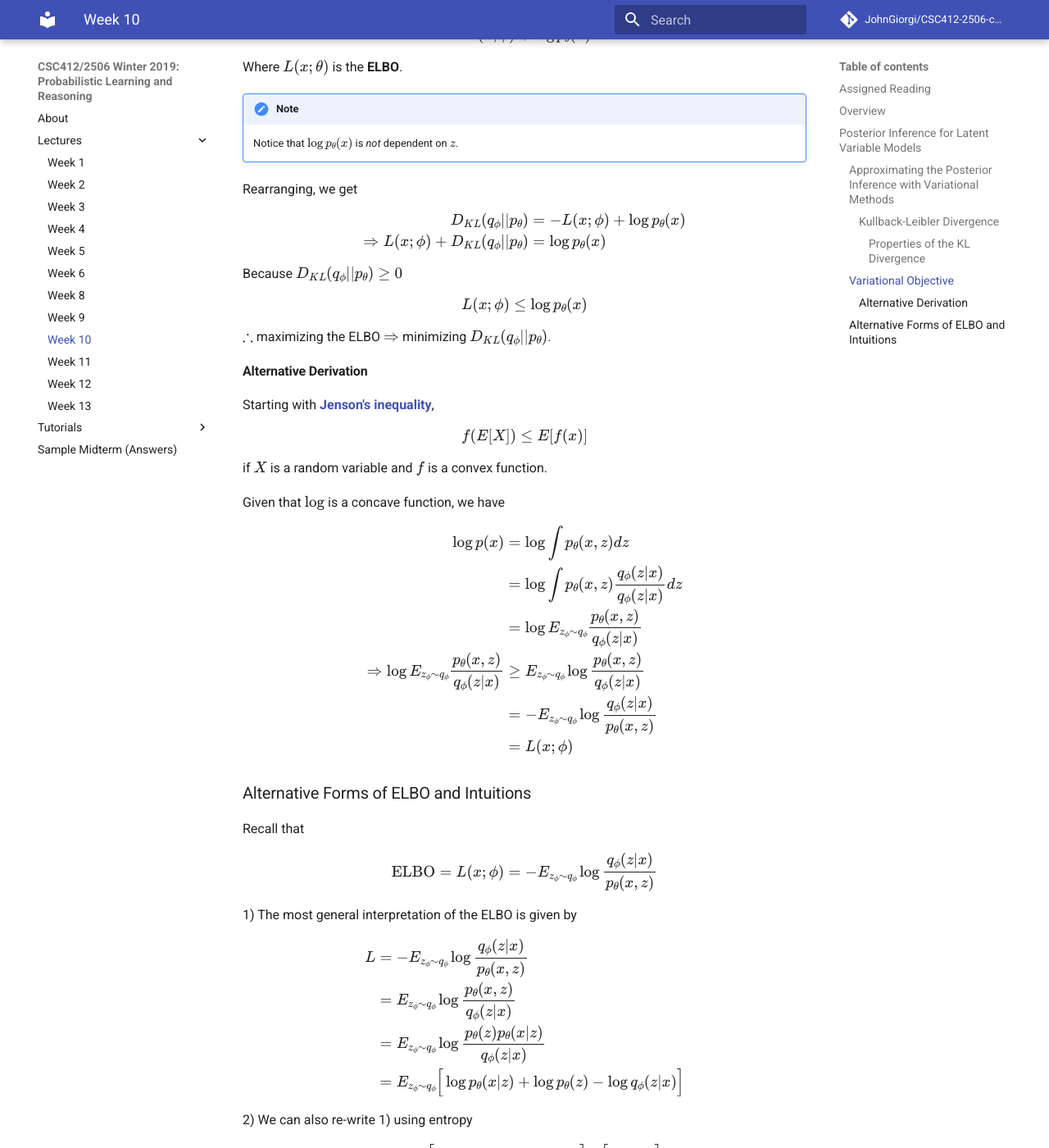
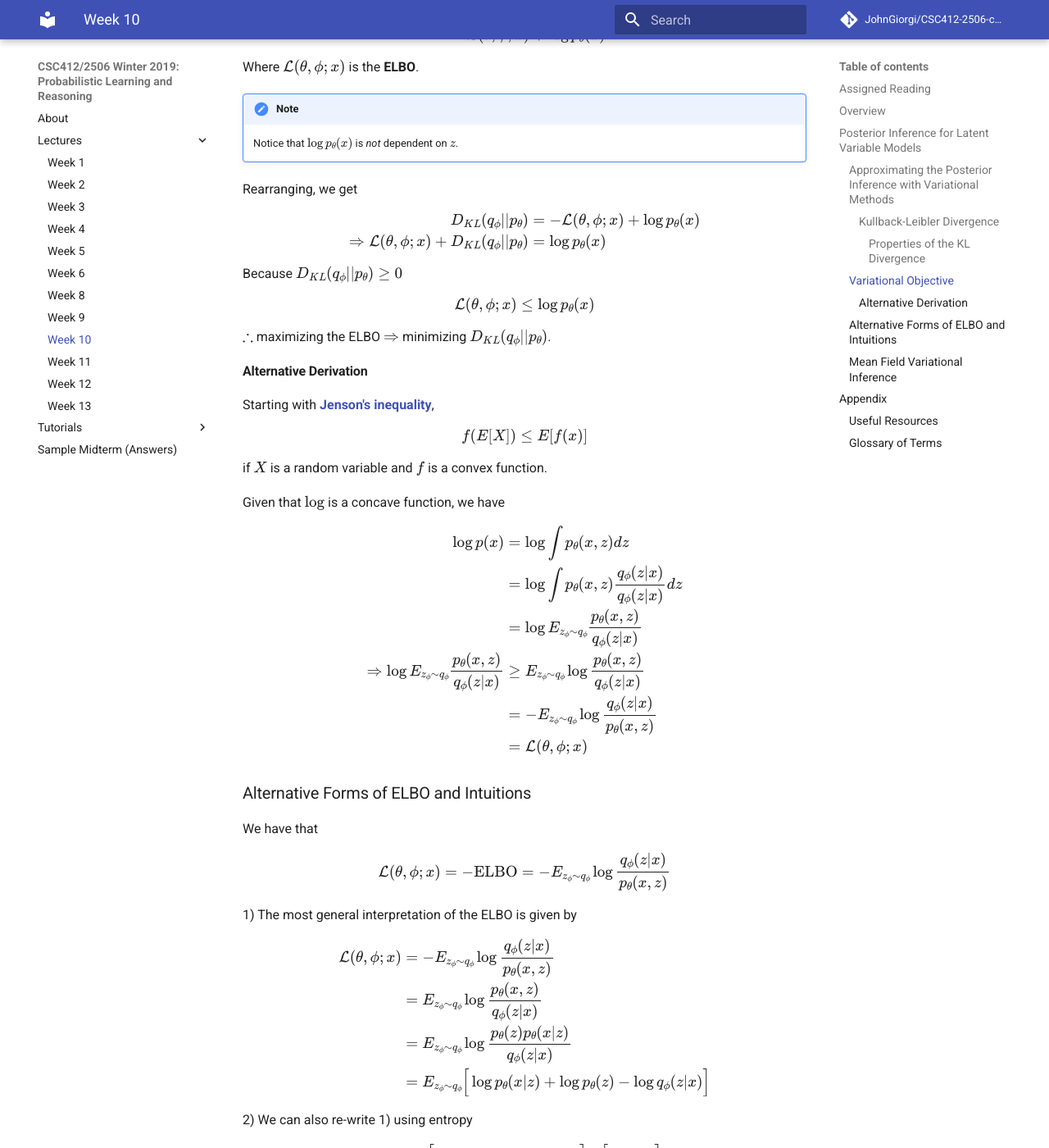
Before and after one commit to JohnGiorgi/CSC412-2506-course-notes, an MkDocs documentation site: the page built from docs/lectures/week_10.md, in a window 1280 px wide and 1400 px high, scrolled down 3252 px. Shown: the whole window at 82% size. Built offline with MkDocs 1.6.1 and Material for MkDocs 9.7.7, drawn with Linux system fonts in a browser that asks for light colours; formulas are drawn with MathJax 3; comment, search, counter and statistics services are not loaded; some of the changed text lies outside the part shown.

```diff
--- a/docs/lectures/week_10.md
+++ b/docs/lectures/week_10.md
@@ -88,10 +88,10 @@
   D_{KL}(q_\phi || p_\theta) &= E_{z_\phi \sim q_\phi} \log \frac{q_\phi(z | x)}{p_\theta(z | x)} \\
   &= E_{z_\phi \sim q_\phi} \Bigg [ \log \Bigg ( q_\phi(z | x) \cdot \frac{p_\theta(x)}{p_\theta(z, x)} \Bigg ) \Bigg ] \\
   &= E_{z_\phi \sim q_\phi} \log \frac{q_\phi(z | x)}{p_\theta(z, x)}  + E_{z_\phi \sim q_\phi} \log p_\theta(x) \\
-  &= -L(x ; \phi)  + \log p_\theta(x) \\
+  &= -\mathcal L(\theta, \phi ; x)  + \log p_\theta(x) \\
 \end{align}
 
-Where \(L(x ; \theta)\) is the **ELBO**.
+Where \(\mathcal L(\theta, \phi ; x)\) is the **ELBO**.
 
 !!! note
     Notice that \(\log p_\theta(x)\) is _not_ dependent on \(z\).
@@ -99,14 +99,14 @@
 Rearranging, we get
 
 \begin{align}
-  D_{KL}(q_\phi || p_\theta) &= -L(x ; \phi)  + \log p_\theta(x) \\
-  \Rightarrow L(x ; \phi) + D_{KL}(q_\phi || p_\theta) &= \log p_\theta(x) \\
+  D_{KL}(q_\phi || p_\theta) &= -\mathcal L(\theta, \phi ; x)  + \log p_\theta(x) \\
+  \Rightarrow \mathcal L(\theta, \phi ; x) + D_{KL}(q_\phi || p_\theta) &= \log p_\theta(x) \\
 \end{align}
 
 Because \(D_{KL}(q_\phi || p_\theta) \ge 0\)
 
 \[
-L(x ; \phi) \le \log p_\theta(x)
+\mathcal L(\theta, \phi ; x) \le \log p_\theta(x)
 \]
 
 \(\therefore\) maximizing the ELBO \(\Rightarrow\) minimizing \(D_{KL}(q_\phi || p_\theta)\).
@@ -129,21 +129,21 @@
 &= \log E_{z_\phi \sim q_\phi} \frac{p_\theta(x, z)}{q_\phi(z | x)} \\
 \Rightarrow  \log E_{z_\phi \sim q_\phi} \frac{p_\theta(x, z)}{q_\phi(z | x)} & \ge E_{z_\phi \sim q_\phi} \log \frac{p_\theta(x, z)}{q_\phi(z | x)} \\
 &= - E_{z_\phi \sim q_\phi} \log \frac{q_\phi(z | x)}{p_\theta(x, z)} \\
-&= L(x ; \phi)
+&= \mathcal L(\theta, \phi ; x)
 \end{align}
 
 ### Alternative Forms of ELBO and Intuitions
 
-Recall that
+We have that
 
 \[
-\text{ELBO} = L(x ; \phi) = - E_{z_\phi \sim q_\phi} \log \frac{q_\phi(z | x)}{p_\theta(x, z)}
+\mathcal L(\theta, \phi ; x) = -\text{ELBO} = - E_{z_\phi \sim q_\phi} \log \frac{q_\phi(z | x)}{p_\theta(x, z)}
 \]
 
 1) The most general interpretation of the ELBO is given by
 
 \begin{align}
-  L &= - E_{z_\phi \sim q_\phi} \log \frac{q_\phi(z | x)}{p_\theta(x, z)} \\
+  \mathcal L(\theta, \phi ; x) &= - E_{z_\phi \sim q_\phi} \log \frac{q_\phi(z | x)}{p_\theta(x, z)} \\
   &= E_{z_\phi \sim q_\phi} \log \frac{p_\theta(x, z)}{q_\phi(z | x)} \\
   &= E_{z_\phi \sim q_\phi} \log \frac{p_\theta(z)p_\theta(x | z)}{q_\phi(z | x)} \\
   &= E_{z_\phi \sim q_\phi} \Big [ \log p_\theta({x | z}) + \log p_\theta({z}) - \log {q_\phi(z | x)} \Big ]\\
@@ -168,3 +168,15 @@
 
 !!! note
     The instructor recommends we read "sticking the landing".
+
+### Mean Field Variational Inference
+
+This section was a bit of a mess, I will return to it when I have time.
+
+## Appendix
+
+### Useful Resources
+
+- [High level overview](https://lingpipe-blog.com/2013/03/25/mean-field-variational-inference-made-easy/) on variational inference.
+
+### Glossary of Terms
```
Also changed, not shown: docs/lectures/week_11.md (+103 -4 lines), docs/img/lecture_10_3.png, docs/img/lecture_10_4.png (added).
